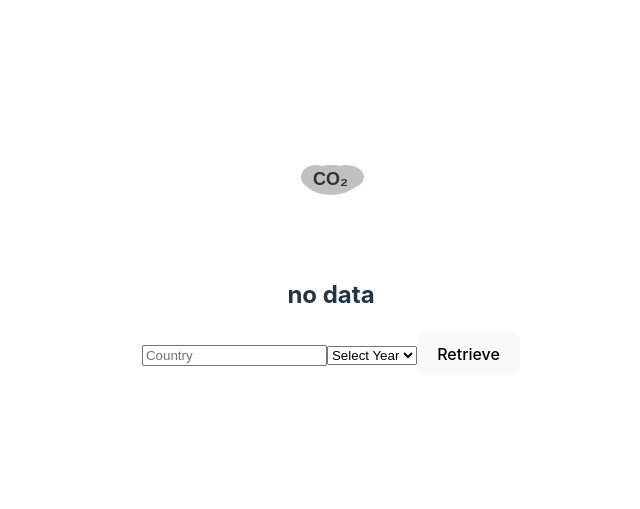
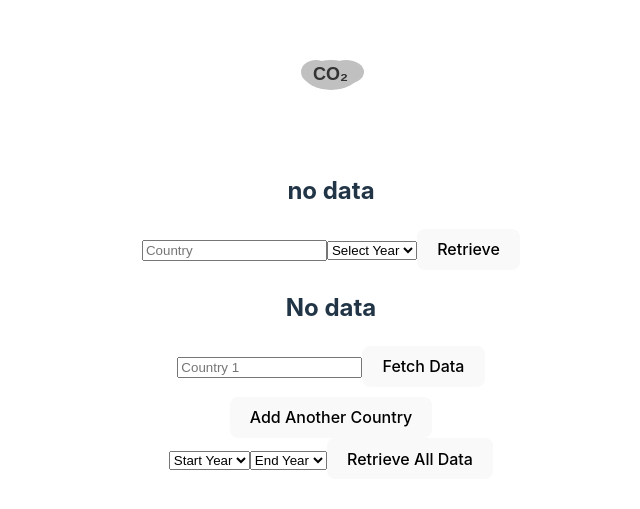
Before and after one commit to harishuss1/Climate-Lens, a React (Vite) app in the folder client/: page / in a window 1280 px wide. Shown: the part 159-668 px from the top of the page, without its empty margins (309-949 px from the left). Built offline with nearby package versions, Linux system fonts and the light colour scheme.

Commit message:
Add View2 to App.jsx

```diff
--- a/client/src/App.jsx
+++ b/client/src/App.jsx
@@ -1,6 +1,8 @@
 import './App.css';
 import co2Logo from '/co2.svg';
 import View1 from './components/View1.jsx';
+import View2 from './components/View2.jsx';
+
 function App() {
 
   return (
@@ -10,6 +12,7 @@ function App() {
         <img src={co2Logo} className="logo" alt="co2 logo" />
       </a>
       <View1/>
+      <View2 />
     </div>
 
 
```
